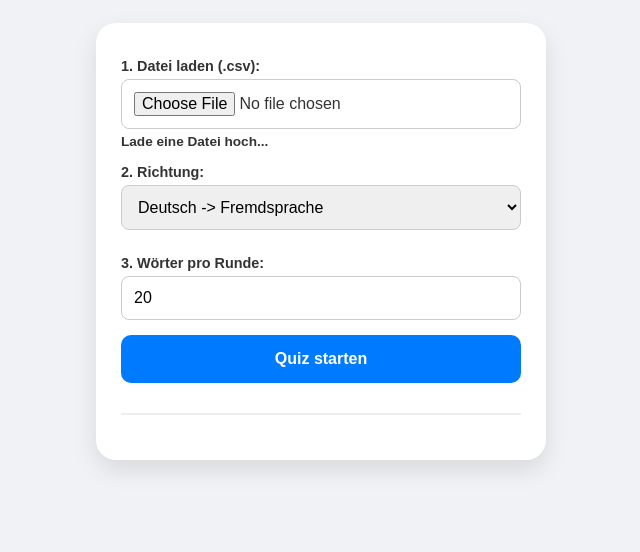
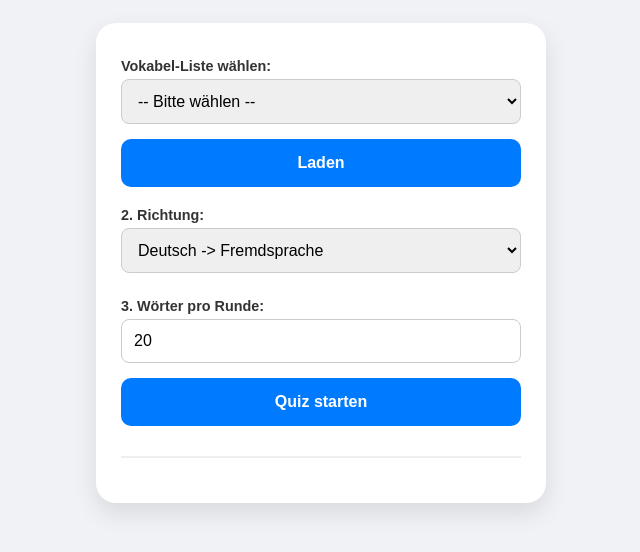
Before and after one commit to eedkbr/vokabel-trainer, a plain HTML site: page index.html in a window 1280 px wide. Shown: the whole page, without its empty margins (319-959 px from the left). Drawn offline with Linux system fonts and the light colour scheme.

Commit message:
fetch language file from server

```diff
--- a/index.html
+++ b/index.html
@@ -164,9 +164,14 @@
     <div class="card">
         <div id="setup">
             <div class="setup-section">
-                <label>1. Datei laden (.csv):</label>
-                <input type="file" id="file-input" accept=".csv">
-                <div id="file-status">Lade eine Datei hoch...</div>
+                <label for="language-select">Vokabel-Liste wählen:</label>
+                <select id="language-select" onchange="loadSelectedList()">
+                    <option value="">-- Bitte wählen --</option>
+                    <option value="/lists/englisch.csv">Englisch (Duolingo)</option>
+                    <option value="/lists/spanisch.csv">Spanisch (Basis)</option>
+                    <option value="/lists/franzoesisch.csv">Französisch</option>
+                </select>
+                <button class="btn btn-start" onclick="loadSelectedList()">Laden</button>
                 <label>2. Richtung:</label>
                 <select id="direction">
                     <option value="de-en">Deutsch -> Fremdsprache</option>
@@ -326,6 +331,24 @@
             document.getElementById('file-input').value = "";
         }
 
+        async function loadSelectedList() {
+            const filePath = document.getElementById('language-select').value;
+            if (!filePath) return;
+
+            try {
+                const response = await fetch(filePath); // Holt die Datei vom Server
+                if (!response.ok) throw new Error("Datei nicht gefunden");
+
+                const content = await response.text();
+                processCsvContent(content); // Deine Funktion, die die CSV zerlegt
+
+                alert("Liste erfolgreich aktualisiert!");
+            } catch (err) {
+                alert("Fehler: " + err.message);
+            }
+        }
+
+
         document.getElementById('user-answer').addEventListener('keydown', (e) => { if (e.key === 'Enter') checkAnswer(); });
     </script>
     <script>
--- a/sw.js
+++ b/sw.js
@@ -16,10 +16,11 @@ self.addEventListener('install', (event) => {
 });
 
 // 2. Abfangen: Wenn kein Netz da ist, aus dem Cache laden
+
 self.addEventListener('fetch', (event) => {
   event.respondWith(
-    caches.match(event.request).then((response) => {
-      return response || fetch(event.request);
+    fetch(event.request).catch(() => {
+      return caches.match(event.request);
     })
   );
 });
```
Also changed, not shown: lists/spanisch.csv (renamed from lists/EDuolingo.csv).
